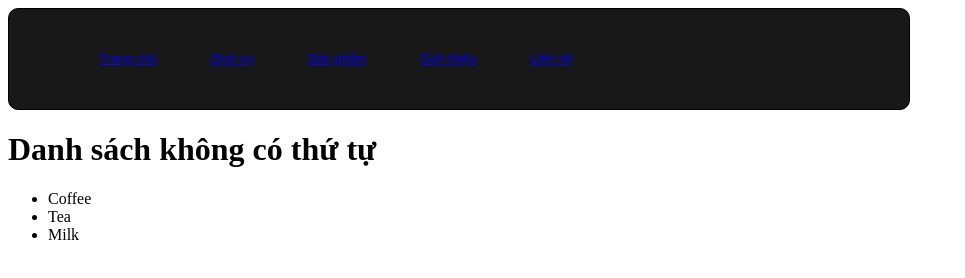
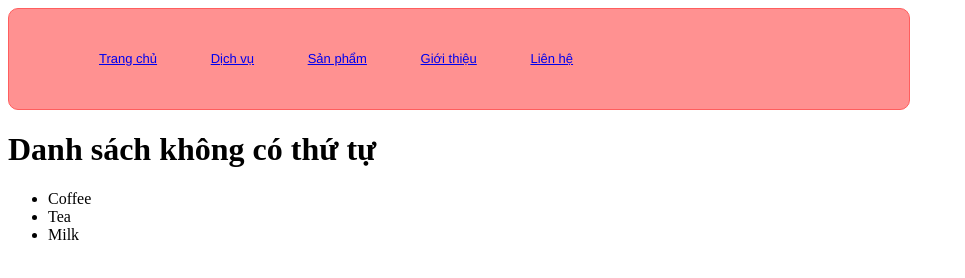
Before and after one commit to Ciiesta/ciiesta.github.io, a plain HTML site: page index.html in a window 1280 px wide. Shown: the whole page, without its empty margins (0-965 px from the left). Drawn offline with Linux system fonts and the light colour scheme.

Commit message:
thay mau background

```diff
--- a/style.css
+++ b/style.css
@@ -4,11 +4,11 @@
 
  width: 900px;
 
- border: 1px solid #000;
+ border: 1px solid rgb(255, 94, 94);
 
  height: 100px;
 
- background-color: #181818;
+ background-color: #ff9191;
 
  font-family: Helvetica, sans-serif;
 
```
